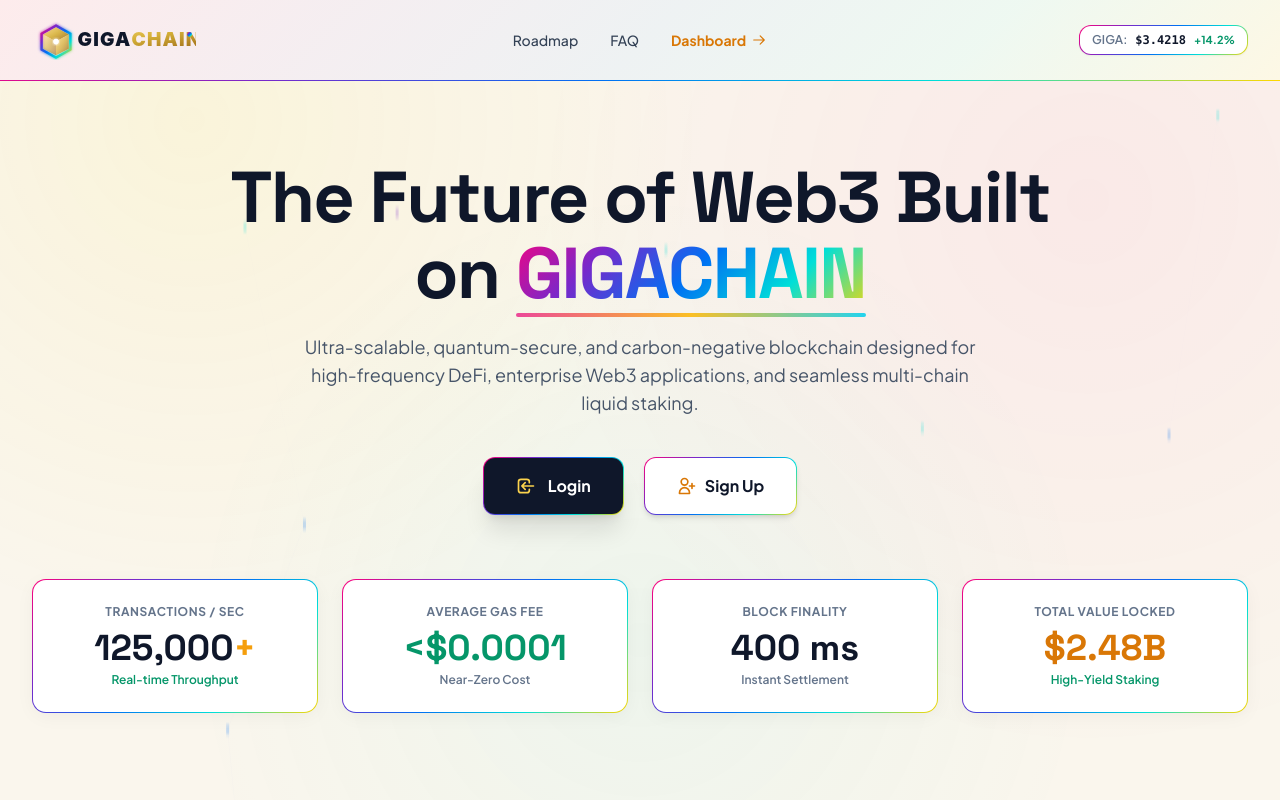
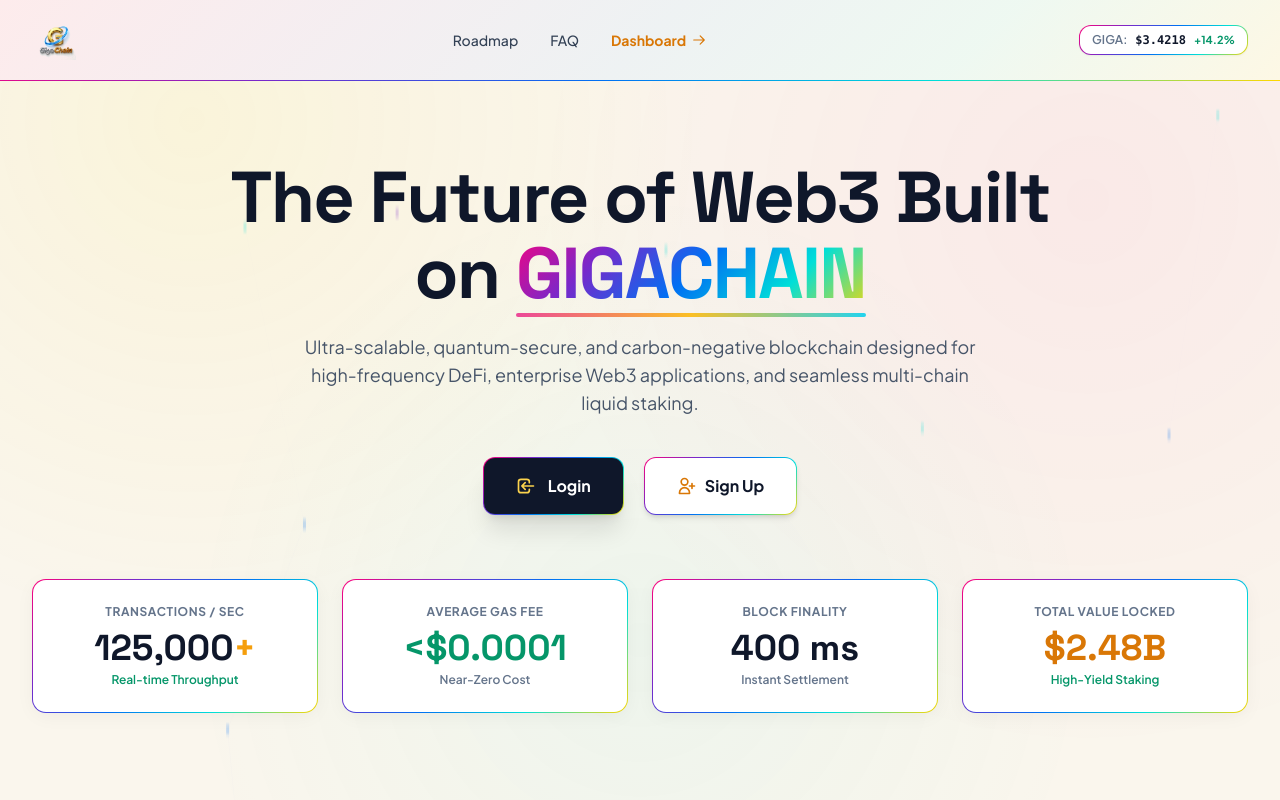
Before and after one commit to gigachain1-crypto/chainviora, a plain HTML site: page index.html in a window 1280 px wide. Shown: the top 800 px of the page. Drawn offline with nearby package versions, Linux system fonts and the light colour scheme.

Commit message:
Add HD GigaChain logo with transparent background, update all logo references

```diff
--- a/index.html
+++ b/index.html
@@ -7,7 +7,7 @@
   <title>Gigachain - The Hyper-Scalable Layer-1 Blockchain Ecosystem</title>
 
   <!-- Favicon -->
-  <link rel="icon" type="image/svg+xml" href="assets/logo.svg">
+  <link rel="icon" type="image/png" href="assets/gigachain-logo.png">
 
   <!-- Google Fonts: Plus Jakarta Sans & Space Grotesk -->
   <link rel="preconnect" href="https://fonts.googleapis.com">
@@ -65,7 +65,7 @@
         <!-- Logo -->
         <a href="#" class="flex items-center gap-3 group">
           <div class="relative p-1 rounded-xl transition-transform duration-300 group-hover:scale-105">
-            <img src="assets/logo.svg" alt="Gigachain Logo" class="h-10 w-auto">
+            <img src="assets/gigachain-logo.png" alt="Gigachain Logo" class="h-10 w-auto">
           </div>
         </a>
 
@@ -469,7 +469,7 @@
 
         <!-- Brand column -->
         <div class="md:col-span-1 space-y-4">
-          <img src="assets/logo.svg" alt="Gigachain Logo" class="h-9 w-auto">
+          <img src="assets/gigachain-logo.png" alt="Gigachain Logo" class="h-9 w-auto">
           <p class="text-xs text-slate-500 leading-relaxed">
             The next-generation Layer-1 blockchain delivering hyper-scalability, near-zero fees, and golden staking
             yields.
@@ -617,7 +617,7 @@
         <!-- Top Header & Close Button -->
         <div class="flex items-center justify-between pb-4 border-b border-slate-100">
           <div class="flex items-center gap-2">
-            <img src="assets/logo.svg" alt="Gigachain" class="h-7 w-auto">
+            <img src="assets/gigachain-logo.png" alt="Gigachain" class="h-7 w-auto">
           </div>
           <button id="closeAuthModal"
             class="p-2 text-slate-400 hover:text-slate-700 rounded-lg transition-colors cursor-pointer">
```
Also changed, not shown: dashboard.html (+3 -3 lines), assets/gigachain-logo.png (added).
